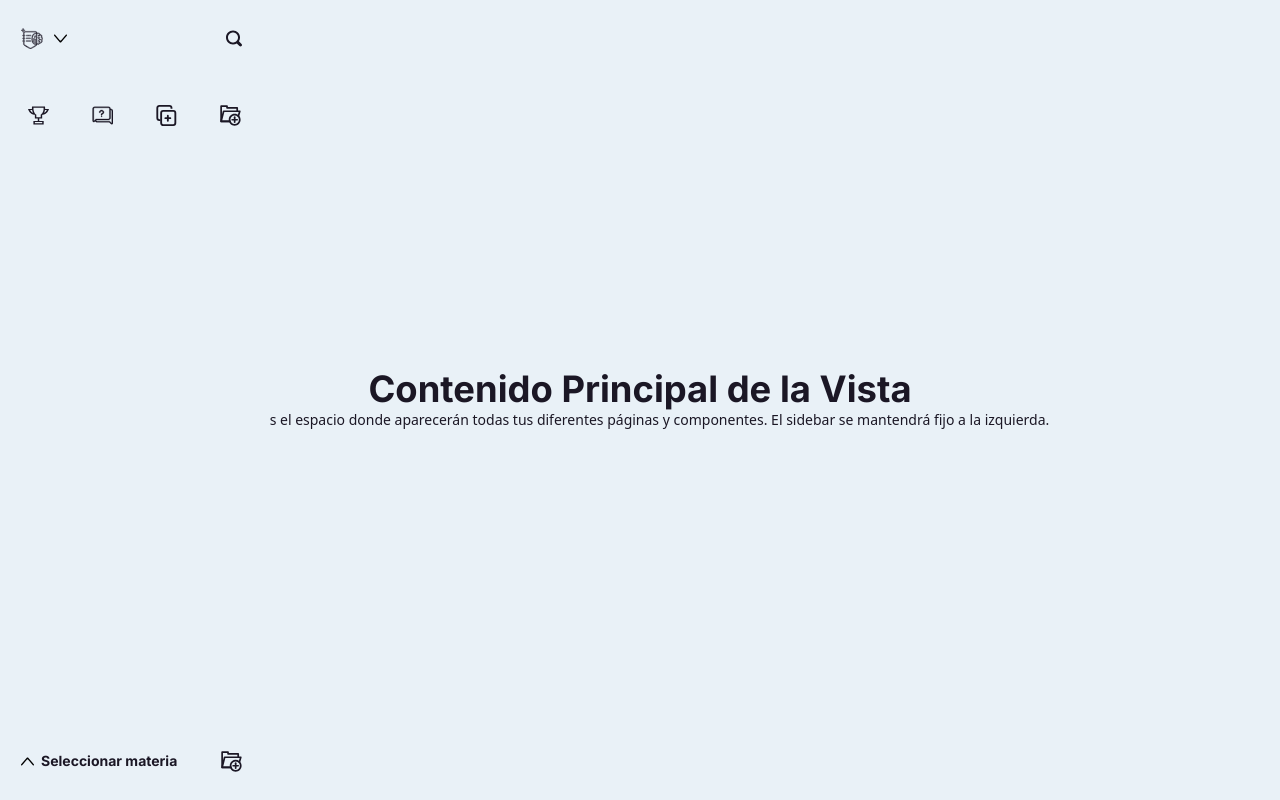
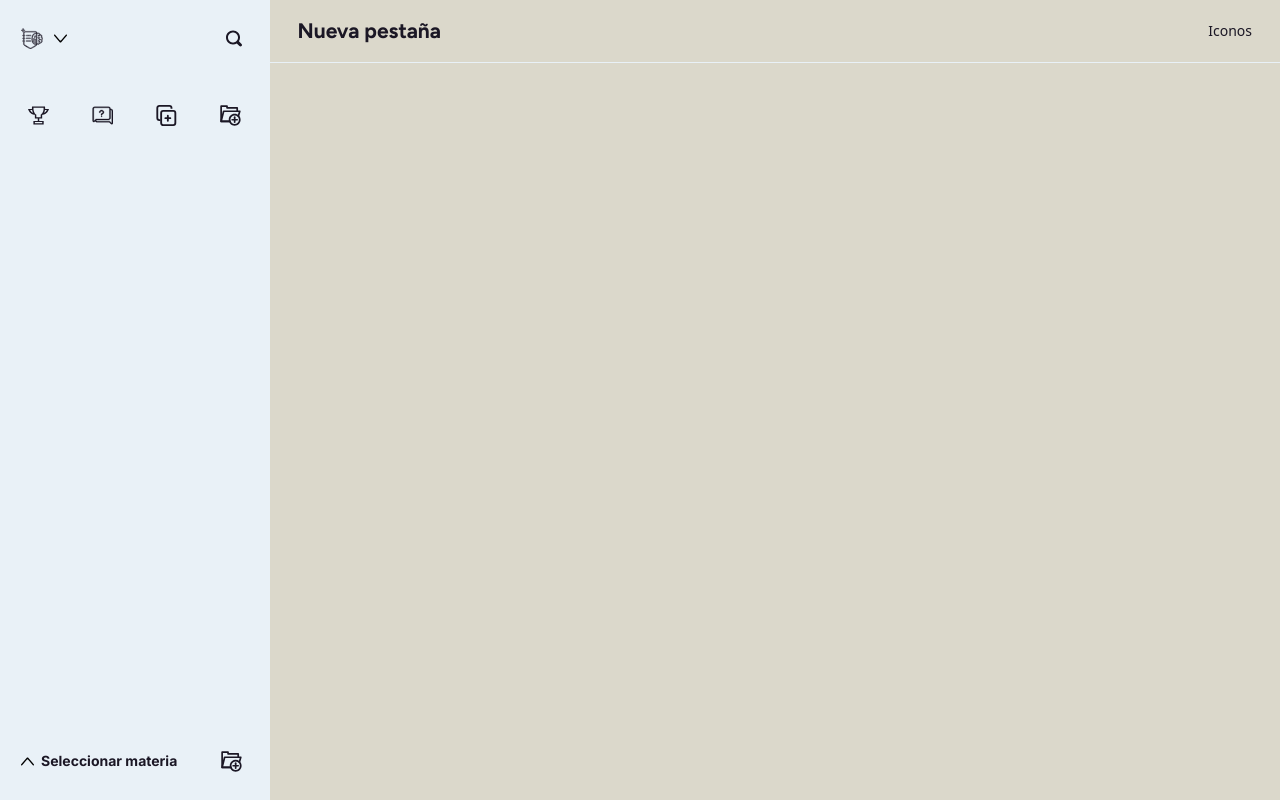
Before and after one commit to crafters-com/note-quest-ai, a React (Vite) app in the folder frontend/: page / in a window 1280 px wide. Built offline with nearby package versions, Linux system fonts and the light colour scheme.

Commit message:
más cambios

```diff
--- a/frontend/package.json
+++ b/frontend/package.json
@@ -11,7 +11,8 @@
   },
   "dependencies": {
     "react": "^19.1.1",
-    "react-dom": "^19.1.1"
+    "react-dom": "^19.1.1",
+    "react-router-dom": "^7.8.2"
   },
   "devDependencies": {
     "@eslint/js": "^9.33.0",
--- a/frontend/src/App.jsx
+++ b/frontend/src/App.jsx
@@ -1,24 +1,25 @@
-import { useState } from 'react'
-import './App.css'
-import Sidebar from './components/Sidebar/Sidebar.jsx';
+import React from 'react';
+import { BrowserRouter, Routes, Route } from 'react-router-dom';
+import Layout from './components/Layout/Layout';
+import Home from './pages/Home/Home';
+
+// --- Componentes de ejemplo para las páginas sin Layout ---
+const Login = () => <h1 style={{ textAlign: 'center', marginTop: '5rem' }}>Página de Login</h1>;
+const Signup = () => <h1 style={{ textAlign: 'center', marginTop: '5rem' }}>Página de Signup</h1>;
+const Profile = () => <h1>Página de Perfil</h1>; // Otro ejemplo de página con Layout
 
 function App() {
-  const [count, setCount] = useState(0)
-
   return (
-    <div className="appContainer">
-      <Sidebar />
-
-      <main className="mainContent">
-        {/* El contenido de tus páginas se renderizará aquí */}
-        <h1>Contenido Principal de la Vista</h1>
-        <p>
-          Este es el espacio donde aparecerán todas tus diferentes páginas y
-          componentes. El sidebar se mantendrá fijo a la izquierda.
-        </p>
-      </main>
-    </div>
-  )
+    <BrowserRouter>
+      <Routes>
+        <Route path="/" element={<Layout />}>
+          <Route path="home" element={<Home />} />
+        </Route>
+        <Route path="/login" element={<Login />} />
+        <Route path="/signup" element={<Signup />} />
+      </Routes>
+    </BrowserRouter>
+  );
 }
 
-export default App
+export default App;
--- a/frontend/src/assets/styles/global.css
+++ b/frontend/src/assets/styles/global.css
@@ -4,6 +4,15 @@
 /* Estilos globales y reseteo */
 * {
   box-sizing: border-box;
+  margin: 0;
+  padding: 0;
+}
+
+html,
+body,
+#root {
+  height: 100%;
+  width: 100%;
   margin: 0;
   padding: 0;
 }
--- /dev/null
+++ b/frontend/src/components/Header/Header.jsx
@@ -0,0 +1,24 @@
+import React from 'react';
+import styles from './Header.module.css';
+
+// Suponiendo que tienes iconos para esto en tu carpeta de assets
+// import StatsIcon from '../../assets/icons/stats.svg?react';
+// import UserIcon from '../../assets/icons/user.svg?react';
+
+function Header() {
+  return (
+    <header className={styles.header}>
+      <div className={styles.pageTitle}>
+        {/* El título puede cambiar en el futuro, pero por ahora es estático */}
+        <h3>Nueva pestaña</h3>
+      </div>
+      <div className={styles.userControls}>
+        {/* <StatsIcon /> */}
+        {/* <UserIcon /> */}
+        <p>Iconos</p> {/* Marcador de posición */}
+      </div>
+    </header>
+  );
+}
+
+export default Header;
--- /dev/null
+++ b/frontend/src/components/Header/Header.module.css
@@ -0,0 +1,26 @@
+.header {
+  width: 100%;
+  height: 4.5rem; /* Altura fija para el header */
+  padding: 0 2rem;
+  background-color: var(--light-gray); /* O el color que prefieras */
+  border-bottom: 1px solid var(--off-white);
+
+  display: flex;
+  justify-content: space-between;
+  align-items: center;
+
+  /* Asegura que no se encoja */
+  flex-shrink: 0;
+}
+
+.pageTitle h3 {
+  font-family: var(--font-family-body);
+  font-weight: 700;
+  color: var(--dark-background);
+}
+
+.userControls {
+  display: flex;
+  align-items: center;
+  gap: 1.5rem;
+}
--- /dev/null
+++ b/frontend/src/components/Layout/Layout.jsx
@@ -0,0 +1,23 @@
+import React from 'react';
+import { Outlet } from 'react-router-dom';
+import Sidebar from '../Sidebar/Sidebar';
+import Header from '../Header/Header'; // <-- 1. Importa el Header
+import styles from './Layout.module.css';
+
+function Layout() {
+  return (
+    <div className={styles.layoutContainer}>
+      <Sidebar />
+      <div className={styles.mainContent}>
+        <Header />
+
+        {/* Esta es el área que tendrá scroll y mostrará el contenido de la página */}
+        <main className={styles.pageContent}>
+          <Outlet /> {/* <-- 3. El contenido de la página (Outlet) va dentro */}
+        </main>
+      </div>
+    </div>
+  );
+}
+
+export default Layout;
--- /dev/null
+++ b/frontend/src/components/Layout/Layout.module.css
@@ -0,0 +1,29 @@
+.layoutContainer {
+  display: flex;
+  width:100%;
+  min-height: 100vh; /* Asegura que ocupe toda la altura de la pantalla */
+  background-color: var(--light-gray); /* Color de fondo suave */
+}
+
+/* El contenedor a la derecha del Sidebar */
+.mainContent {
+  flex-grow: 1;
+  padding-left: 19.25rem; /* El ancho exacto de tu Sidebar */
+
+  /* Hacemos que ocupe toda la altura y sea un contenedor vertical */
+  height: 100vh;
+  display: flex;
+  flex-direction: column;
+}
+
+/* El área de contenido DEBAJO del Header */
+.pageContent {
+  /* 1. Ocupa todo el espacio vertical restante */
+  flex-grow: 1;
+
+  /* 2. Habilita el scroll SOLO en esta área si el contenido es muy largo */
+  overflow-y: auto;
+
+  /* 3. Padding interno para que el contenido no se pegue a los bordes */
+  padding: 2rem;
+}
--- /dev/null
+++ b/frontend/src/pages/Home/Home.jsx
@@ -0,0 +1,13 @@
+import React from 'react';
+import styles from './Home.module.css';
+
+function Home() {
+  return (
+    <div className={styles.homeContainer}>
+      <h1>Esta es la Página de Home</h1>
+      <p>El contenido específico de esta página aparecerá aquí.</p>
+    </div>
+  );
+}
+
+export default Home;
--- /dev/null
+++ b/frontend/src/pages/Home/Home.module.css
@@ -0,0 +1,10 @@
+.homeContainer {
+    display: flex;
+    height: 100%;
+    padding: 1.25rem 5rem 5rem 6.875rem;
+    flex-direction: column;
+    justify-content: center;
+    align-items: center;
+    gap: 3.25rem;
+    align-self: stretch;
+}
```
Also changed, not shown: 1 other file (tests, documents, lock files or other folders).
